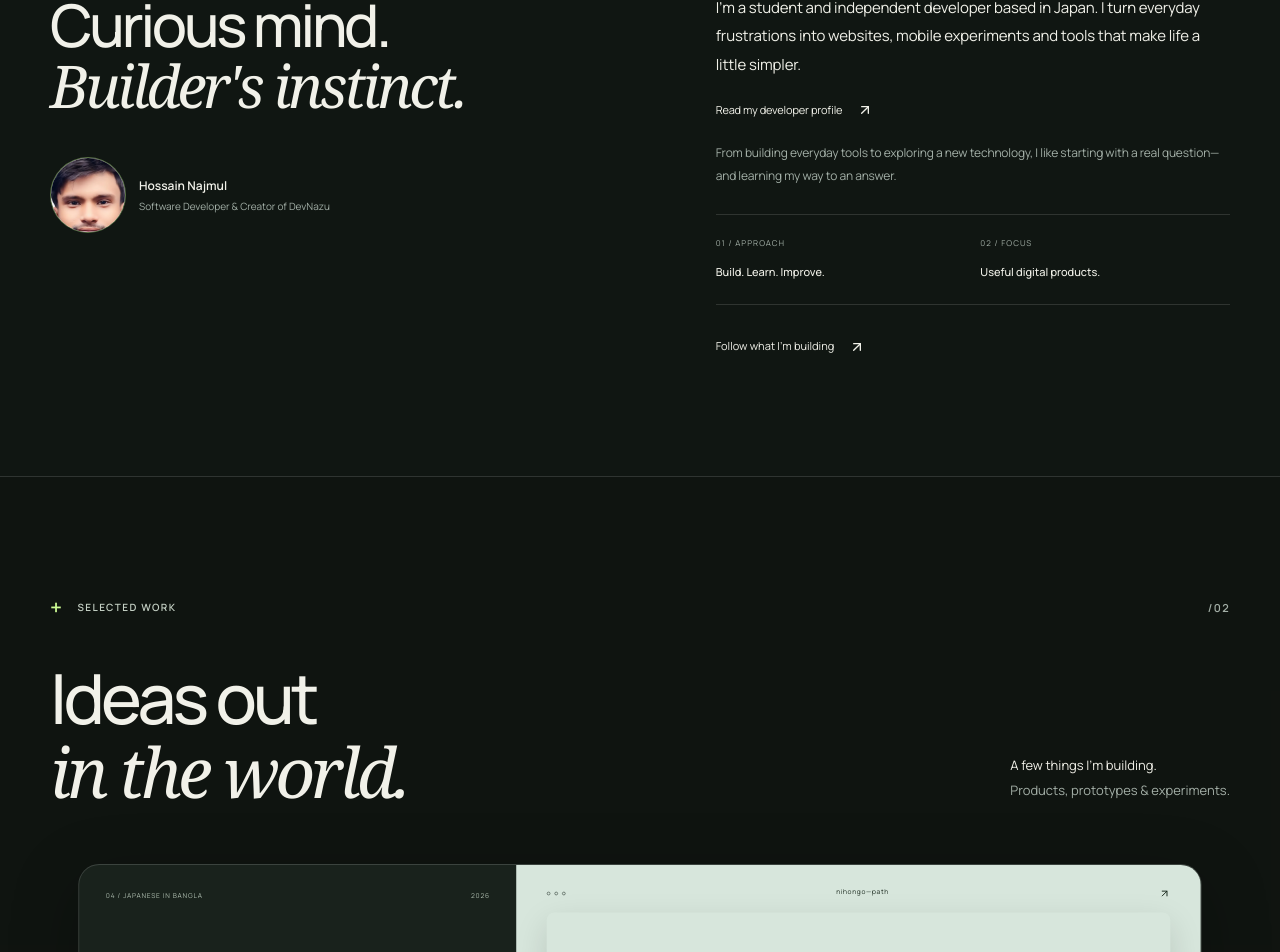
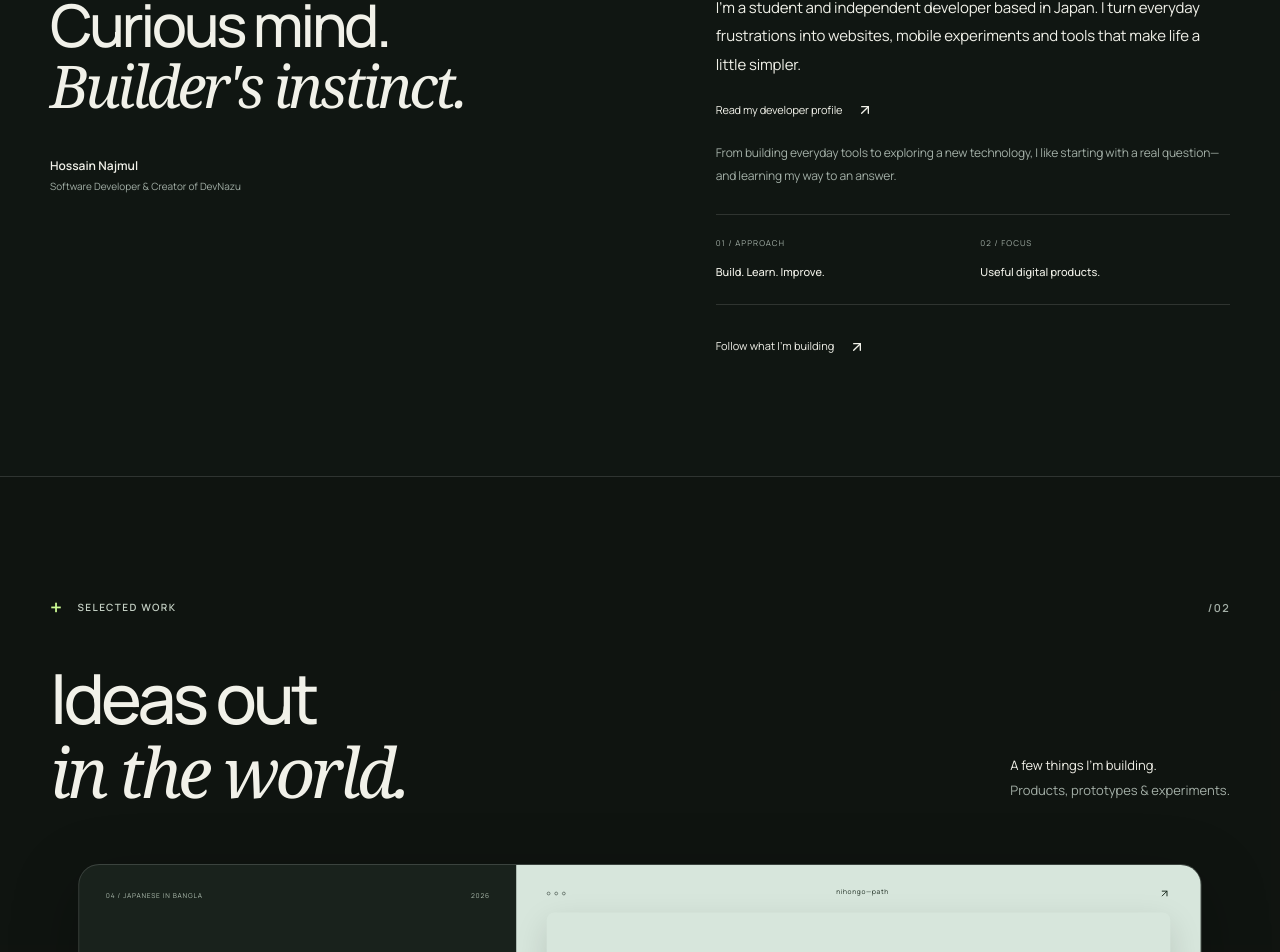
Before and after one commit to Mr04Nazmul/Mr04Nazmul, a React (Vite) app: page / in a window 1280 px wide. Shown: the part 1088-2040 px from the top of the page. Built offline with nearby package versions, Linux system fonts and the light colour scheme.

Commit message:
Remove circular portrait from homepage About section

```diff
--- a/scripts/qa.mjs
+++ b/scripts/qa.mjs
@@ -97,7 +97,7 @@ try {
     assert.equal(await page.locator('footer').getByRole('link', {name:'React Bits', exact:true}).count(), 0);
     assert.equal(await page.locator('footer').getByRole('link', {name:'Magic UI', exact:true}).count(), 0);
     assert.equal(await page.locator('footer').getByRole('link', {name:'21st.dev', exact:true}).count(), 0);
-    assert.equal(await page.locator('.identity-portrait img').getAttribute('src'), '/images/hossain-najmul.webp');
+    assert.equal(await page.locator('#about .identity-portrait').count(), 0);
     assert.equal(
       await page.locator("video source").last().getAttribute("src"),
       "https://japan-halal-checker-najmul.floot.app/_cdn/static/cdda02a5-a496-4e6d-a54a-eaa375b28a39-devnazu-portfolio-background.mp4",
--- a/src/main.tsx
+++ b/src/main.tsx
@@ -171,9 +171,6 @@ function About() {
               <span className="serif">Builder's instinct.</span>
             </h2>
             <div className="identity">
-              <a className="identity-portrait" href="/images/hossain-najmul.webp" target="_blank" rel="noopener noreferrer" aria-label="View Hossain Najmul's portrait">
-                <img src="/images/hossain-najmul.webp" alt="Hossain Najmul – DevNazu Developer" width="1032" height="1308" loading="lazy" decoding="async" />
-              </a>
               <div>
                 <strong>Hossain Najmul</strong>
                 <span>Software Developer & Creator of DevNazu</span>
```
